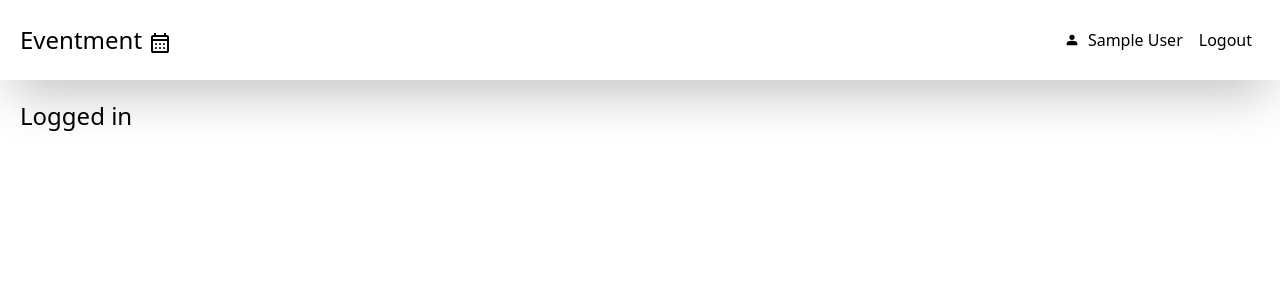
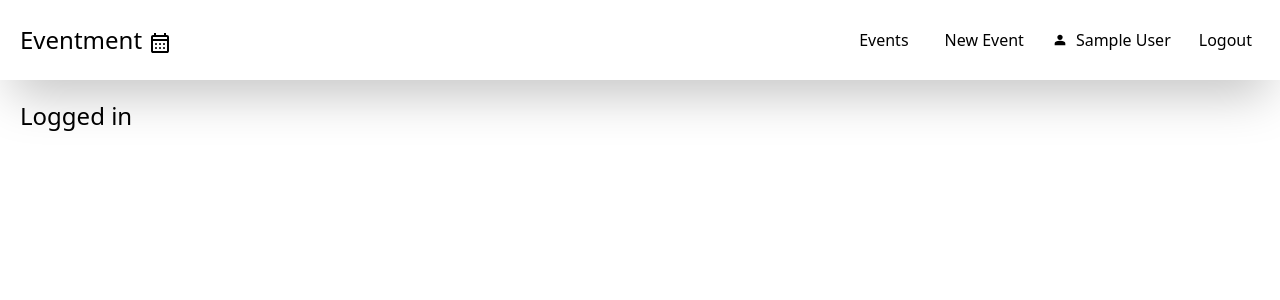
Before and after one commit to Syntrice/eventment, a Next.js app: page / in a window 1280 px wide. Shown: the top 300 px of the page. Built offline with nearby package versions, Linux system fonts and the light colour scheme; no server answers; sample sign-in values are in the browser's storage.

Commit message:
feat: Scaffold events pages
Scaffold pages for listing events and for creating

```diff
--- /dev/null
+++ b/src/app/events/create/page.tsx
@@ -0,0 +1,16 @@
+import { auth } from "@/lib/auth"
+import { redirect } from "next/navigation"
+
+export default async function Create() {
+  // Redirect if not logged in
+  const session = await auth()
+  if (!session) {
+    redirect("/login")
+  } else {
+    return (
+      <main className="p-5">
+        <h1 className="text-2xl">Create a new event</h1>
+      </main>
+    )
+  }
+}
--- /dev/null
+++ b/src/app/events/page.tsx
@@ -0,0 +1,16 @@
+import { auth } from "@/lib/auth"
+import { redirect } from "next/navigation"
+
+export default async function Events() {
+  // Redirect if not logged in
+  const session = await auth()
+  if (!session) {
+    redirect("/login")
+  } else {
+    return (
+      <main className="p-5">
+        <h1 className="text-2xl">Events</h1>
+      </main>
+    )
+  }
+}
--- a/src/components/nav/NavMenu.tsx
+++ b/src/components/nav/NavMenu.tsx
@@ -1,5 +1,7 @@
 import UserStatus from "@/components/nav/userStatus/UserStatus"
 import ClientSessionData from "@/lib/definitions/ClientSessionData"
+import NavLink from "./NavLink"
+import { signOut } from "next-auth/react"
 
 interface NavMenuProps {
   vertical?: boolean
@@ -15,7 +17,36 @@ export default function NavMenu({ session, vertical }: NavMenuProps) {
           : "flex gap-5 max-sm:hidden"
       }
     >
-      <UserStatus session={session} />
+      {session?.isAuthenticated ? (
+        <>
+          <li>
+            <NavLink href="/events">Events</NavLink>
+          </li>
+          <li>
+            <NavLink href="/events/create">New Event</NavLink>
+          </li>
+          <li>
+            <UserStatus session={session} />
+          </li>
+          <li>
+            <button
+              className="p-2 transition-colors hover:bg-neutral-300 rounded-md block cursor-pointer"
+              onClick={() => signOut()}
+            >
+              Logout
+            </button>
+          </li>
+        </>
+      ) : (
+        <>
+          <li>
+            <NavLink href="login">Login</NavLink>
+          </li>
+          <li>
+            <NavLink href="register">Register</NavLink>
+          </li>
+        </>
+      )}
     </ul>
   )
 }
--- a/src/components/nav/userStatus/UserStatus.tsx
+++ b/src/components/nav/userStatus/UserStatus.tsx
@@ -1,36 +1,15 @@
-import { signOut } from "next-auth/react"
-import NavLink from "../NavLink"
 import ClientSessionData from "@/lib/definitions/ClientSessionData"
 import PersonIcon from "@/components/icons/PersonIcon"
 
 interface UserStatusProps {
-  session?: ClientSessionData
+  session: ClientSessionData
 }
 
 export default function UserStatus({ session }: UserStatusProps) {
-  if (!session?.isAuthenticated) {
-    return (
-      <>
-        <li>
-          <NavLink href="login">Login</NavLink>
-        </li>
-        <li>
-          <NavLink href="register">Register</NavLink>
-        </li>
-      </>
-    )
-  }
-
   return (
-    <li className="flex gap-2 items-center">
+    <div className="flex items-center gap-2 h-full">
       <PersonIcon />
       <p>{session.name}</p>
-      <button
-        className="p-2 transition-colors hover:bg-neutral-300 rounded-md block cursor-pointer"
-        onClick={() => signOut()}
-      >
-        Logout
-      </button>
-    </li>
+    </div>
   )
 }
```
